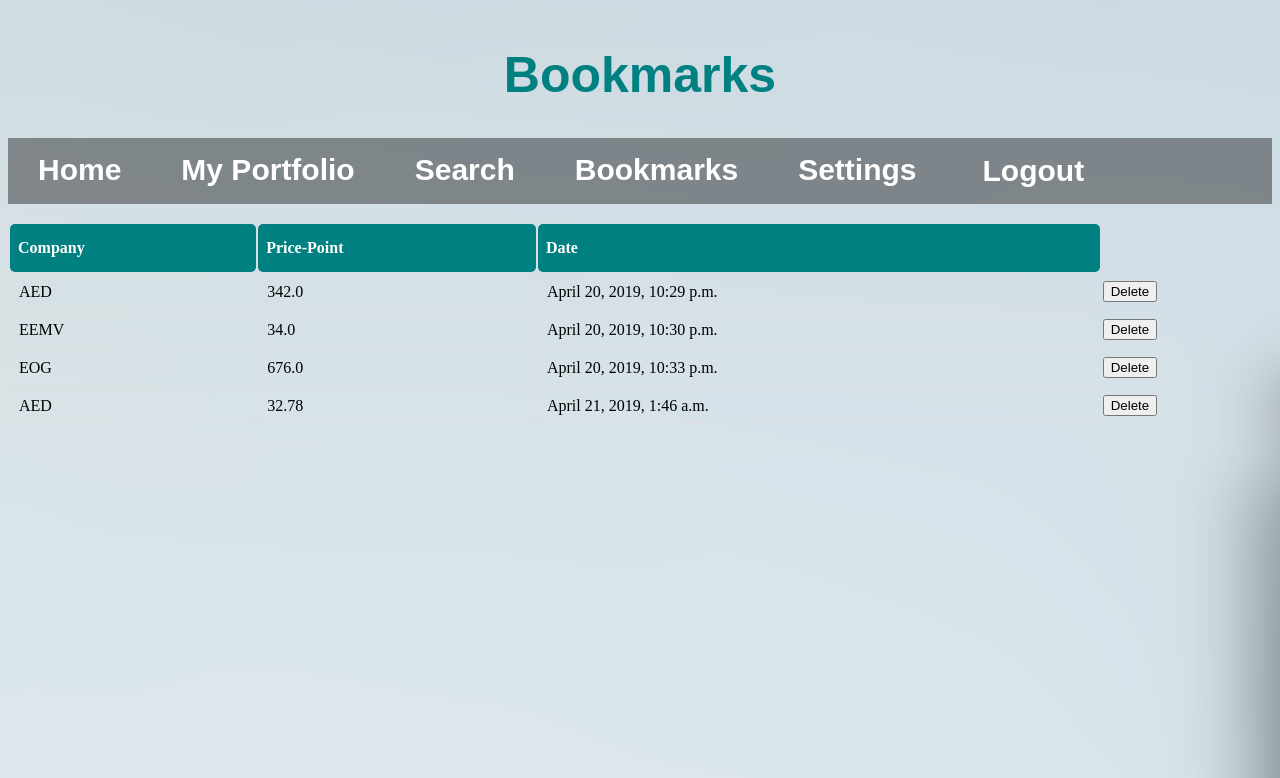
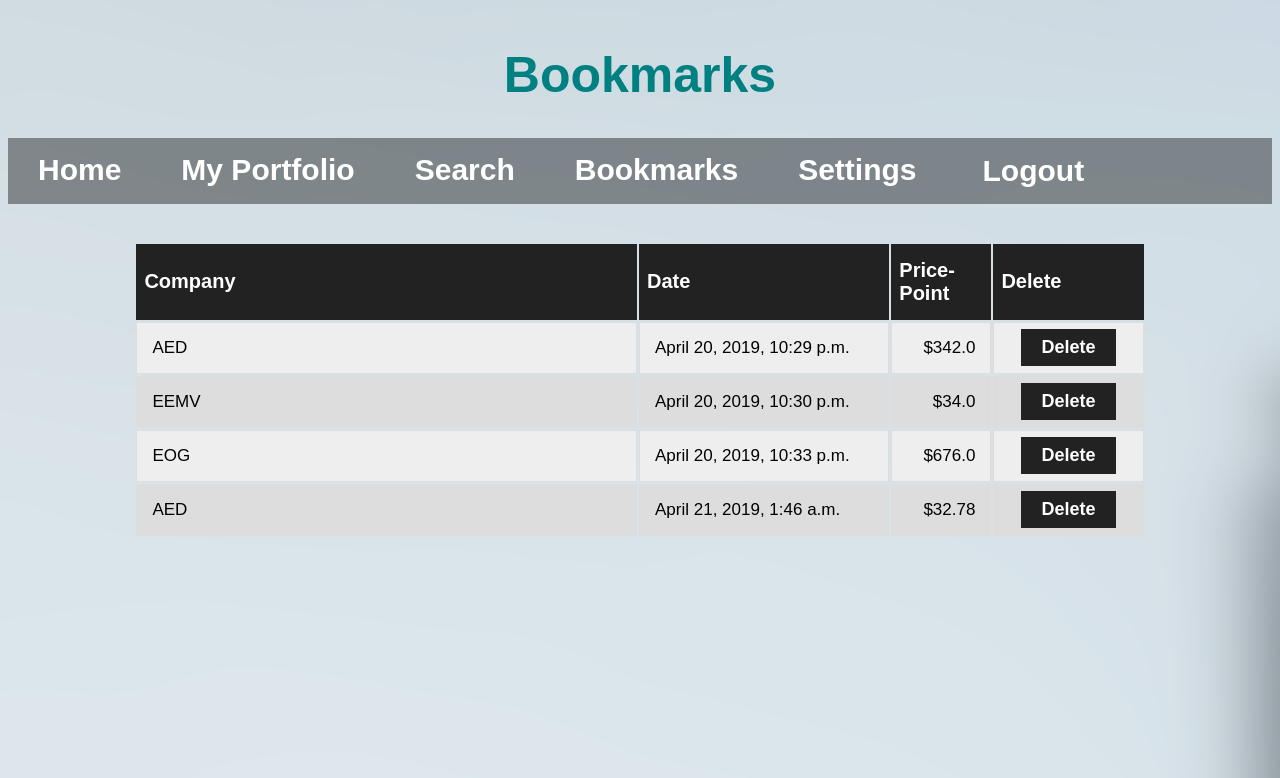
Before and after one commit to ghoff8/XChange, a Django app: template XChange/templates/XChange/bookmarks.html in a window 1280 px wide. Shown: the top 778 px of the page. Run offline with Django 3.2, Linux system fonts and the light colour scheme; the template is opened without the code that fills it: values that come from a table or form of the project are taken from there, others are empty; data comes from the database, SQL or seed files in the repository; both versions use the stored data as it was after the commit.

Commit message:
bookmark css

```diff
--- a/XChange/static/XChange/css/bookmarks.css
+++ b/XChange/static/XChange/css/bookmarks.css
@@ -7,45 +7,81 @@
   font-size: 50px;
 }
 
-
-body {
-  background-color: #EEEEEE;
+#tableDiv {
+  width: 80%;
+  margin: auto;
 }
 
-#tableBookmark td:nth-child(1), td:nth-child(2), td:nth-child(3){
+#tableBookmark {
+  padding-top: 20px;
+}
+
+#tableBookmark td{
   border: 1px solid #ddd;
   padding: 8px;
 }
 
-#tableBookmark th:nth-child(1), th:nth-child(2), th:nth-child(3){
+#deleteHeader {
+  text-align: center;
+}
+
+#tableBookmark th{
   border: 1px solid #ddd;
   padding: 8px;
 }
 
+#tableBookmark tr:nth-child(odd){
+    background-color: #dddddd;
+}
+
+#tableBookmark tr:nth-child(even){
+    background-color: #eeeeee;
+}
+
+#tableBookmark button {
+  background-color: #222;
+  color: white;
+  font-size: 18px;
+  font-family: Arial;
+  padding: 8px;
+  padding-right: 20px;
+  padding-left: 20px;
+  margin: -15px;
+  border: none;
+  justify-content: center;
+  /*border-radius: 5px;*/
+  font-weight: bold;
+}
+
+.deleteCell {
+  text-align: center;
+}
 /*#tableBookmark tr:nth-child(even){*/
 /*  background-color: #dddddd;*/
 /*}*/
 
-#tableBookmark th:nth-child(1), th:nth-child(2), th:nth-child(3) {
+#tableBookmark th {
   padding-top: 15px;
   padding-bottom: 15px;
   text-align: left;
-  background-color: teal;
+  background-color: #222;
   color: white;
-  border-radius: 5px;
+  font-family: Arial;
+  font-size: 20px;
+  /*border-radius: 5px;*/
   border: none;
 }
 
-#tableBookmark td:nth-child(1):hover {
+#tableBookmark td, th {
+    padding: 15px;
+    /*margin: 5px;*/
+    font-size: 17px;
+    font-family: Arial;
+}
+
+#tableBookmark tr:hover {
   background-color: #AAAAAA;
 }
-#tableBookmark td:nth-child(2):hover {
-  background-color: #AAAAAA;
-}
-#tableBookmark td:nth-child(3):hover {
-  background-color: #AAAAAA;
-}
-
 
 input[type=text] {
   width: 30%;
@@ -54,7 +90,24 @@ input[type=text] {
 
 table {
     width: 100%;
-    margin:auto;
+    margin: auto;
+}
+
+#compNameBook {
+  width: 50%;
+}
+
+#dateBook {
+  width: 25%;
+}
+
+#priceBook {
+  width: 10%;
+}
+
+table .rightAlignPrice {
+  /*color: white;  */
+  text-align: right;
 }
 
 body {
--- a/XChange/templates/XChange/bookmarks.html
+++ b/XChange/templates/XChange/bookmarks.html
@@ -28,24 +28,30 @@
     {%if message%}
     <h2>{{message}}</h2>
     {%endif%}
+    <div id="tableDiv">
       <table id = "tableBookmark">
       <!--<table style="width:50%">-->
+        <col id="compNameBook">
+        <col id="dateBook">
+        <col id="priceBook">
+        <col id="deleteButton">
         <tr>
-        <div class = "tableBookmark">
+          <div class = "tableBookmarkDiv">
           <!--<th>ID</th>-->
           <th>Company</th>
-        <th>Price-Point</th>
           <th>Date</th>
+          <th class="rightAlignPrice">Price-Point</th>
+          <th id="deleteHeader">Delete</th>
           </div>
         </tr>
 
         {% for b in userBookmarks %}
           <!--<td> {{b.id}}</td>-->
           <tr>
-          <td> {{b.companyName}}</td>
-          <td> {{b.bookmarkPrice}}</td>
-          <td> {{b.setDate}}</td>
-          <td>
+            <td>{{b.companyName}}</td>
+            <td>{{b.setDate}}</td>
+            <td class="rightAlignPrice">${{b.bookmarkPrice}}</td>
+            <td class="deleteCell">
             <form method='POST'>
                 {% csrf_token %}
                 <button type="submit" name="delete" value="{{b.id}}">Delete</button>
@@ -54,5 +60,6 @@
           </tr>
         {% endfor %}
       </table>
+    </div>
   </body>
 </html>
```
Also changed, not shown: db.sqlite3. Lines whose indentation alone changed are shown as unchanged.
